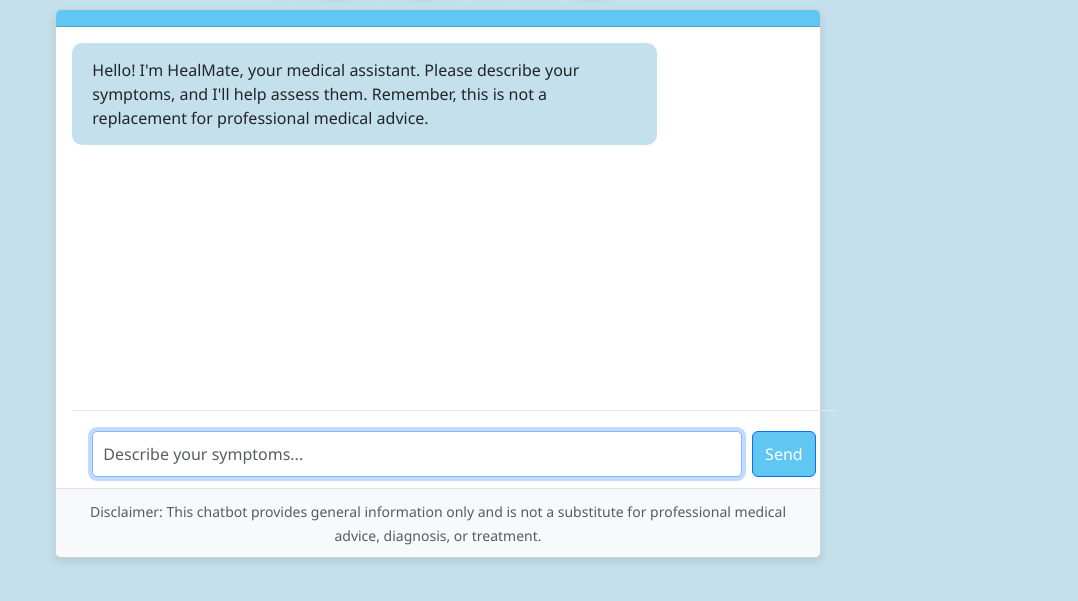
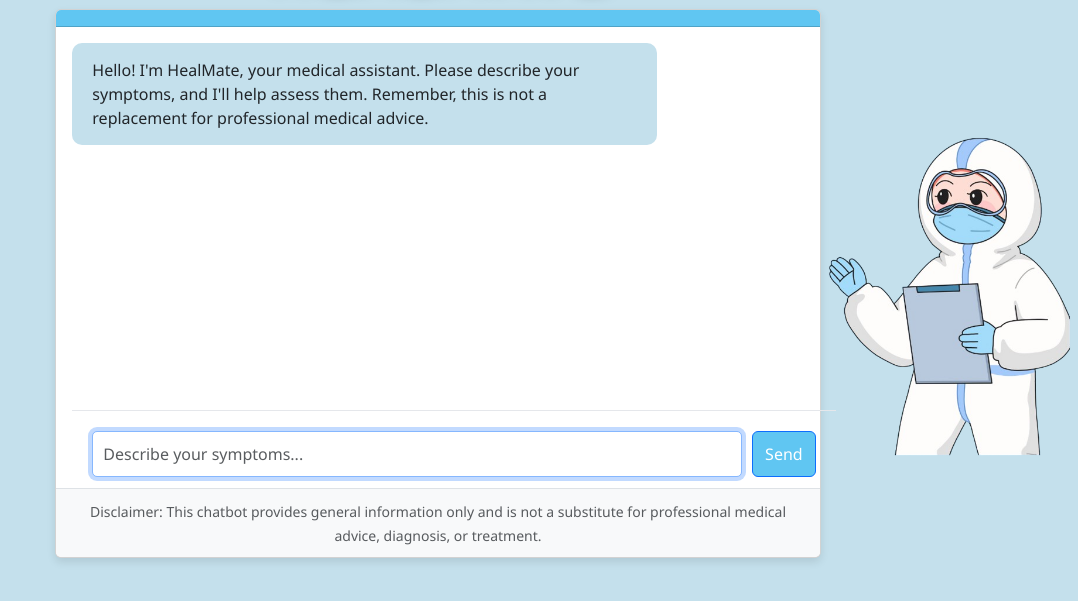
Before and after one commit to Abjtx/healmate-v3, a website: page index.html in a window 1280 px wide. Shown: the part 109-710 px from the top of the page, without its empty margins (202-1280 px from the left). Drawn offline with nearby package versions, Linux system fonts and the light colour scheme.

Commit message:
added healmate image

```diff
--- a/index.html
+++ b/index.html
@@ -9,6 +9,7 @@
 </head>
 <body>
     <div class="threeD">  HEALMATE  </div>
+    <img class="img-med-assistant" src="medical assistant.png" alt="HealthBot Image">
 
     <div class="container">
 
```
